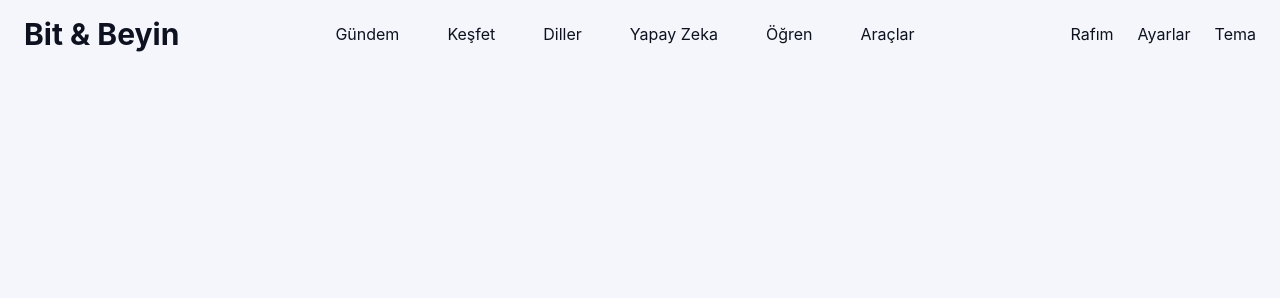
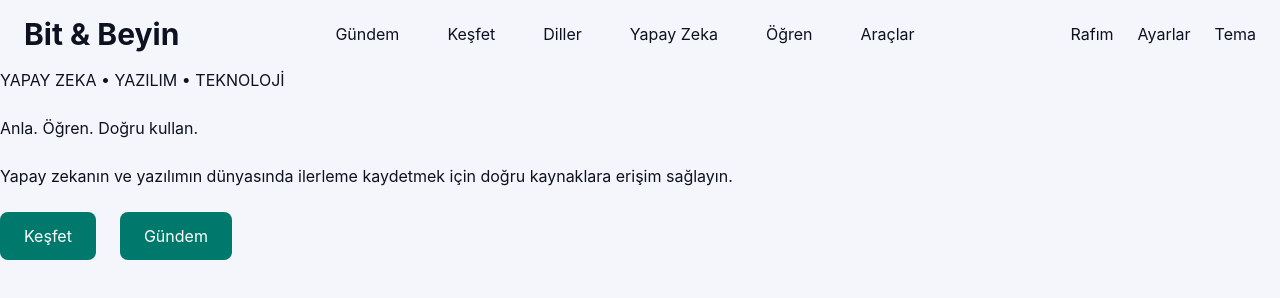
Before and after one commit to vyslaln/bit-brain, a website: page public/index.html in a window 1280 px wide. Drawn offline with nearby package versions, Linux system fonts and the light colour scheme; files that its build step writes are made by us from their sources.

Commit message:
feat: add hero section skeleton
Hero bölümünün genel iskeleti tamamlandı.

```diff
--- a/public/index.html
+++ b/public/index.html
@@ -45,6 +45,23 @@
         </div>
     </header>
 
+    <!-- Sayfanın içeriği burada yer alacak -->
+    <main id="contents">
+        <section id="hero">
+            <p id="first-paragraph"> YAPAY ZEKA • YAZILIM • TEKNOLOJİ </p>
+            <br>
+            <h1 id="hero-title">Anla. Öğren. Doğru kullan.</h1>
+            <br>
+            <p id="hero-description">Yapay zekanın ve yazılımın dünyasında ilerleme kaydetmek için doğru kaynaklara erişim sağlayın.</p>
+
+            <!-- Burada butonlarımızı tutacağız. -->
+            <div id="hero-buttons" class="flex gap-6 mt-6">
+                <a href="pages/explore.html" class="bg-primary text-white px-6 py-3 rounded-lg hover:bg-primary-dark transition-colors duration-300">Keşfet</a>
+                <a href="pages/news.html" class="bg-primary text-white px-6 py-3 rounded-lg hover:bg-primary-dark transition-colors duration-300">Gündem</a>
+            </div>
+        </section>
+    </main>
+
     <!-- Burada harici JS dosyalarını bağlayacağız -->
     <script src="utils/theme.js"></script>
 </body>
```
